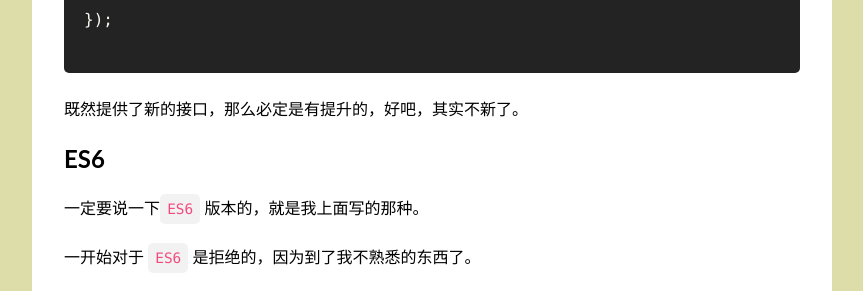
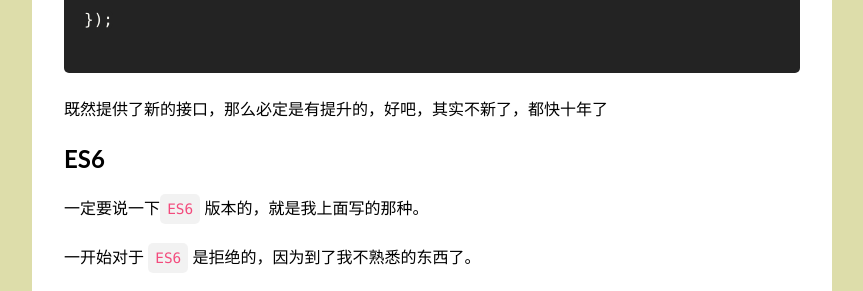
Before and after one commit to AnnatarHe/AnnatarHe.github.io, a Jekyll site: the page built from _posts/2015-09-04-using-future-js.md, in a window 1280 px wide and 900 px high, scrolled down 2607 px. Shown: the part 161-452 px from the top of the window, without its empty margins (208-1071 px from the left). Built offline with Jekyll 4.4.1, drawn with Linux system fonts in a browser that asks for light colours; nearby versions of some CDN libraries; comment, search, counter and statistics services are not loaded; some of the changed text lies outside the part shown.

Commit message:
add ; and some others fixed

```diff
--- a/_posts/2015-09-04-using-future-js.md
+++ b/_posts/2015-09-04-using-future-js.md
@@ -86,7 +86,7 @@ foo.addEventListener('click', (e) => {
 	console.log(e);
 });
 {% endhighlight %}
-既然提供了新的接口，那么必定是有提升的，好吧，其实不新了。
+既然提供了新的接口，那么必定是有提升的，好吧，其实不新了，都快十年了
 
 ## ES6
 
@@ -163,7 +163,7 @@ class Foo {
 		$.get('http://google.com', (res) => {
 			// 这里的this对象指的是当前对象，而不是ajax对象
 			this.otherMethods();
-		})
+		});
 	}
 }
 {% endhighlight %}
```
Also changed, not shown: other parts of _posts/2015-09-04-using-future-js.md (+1 -0 lines).
